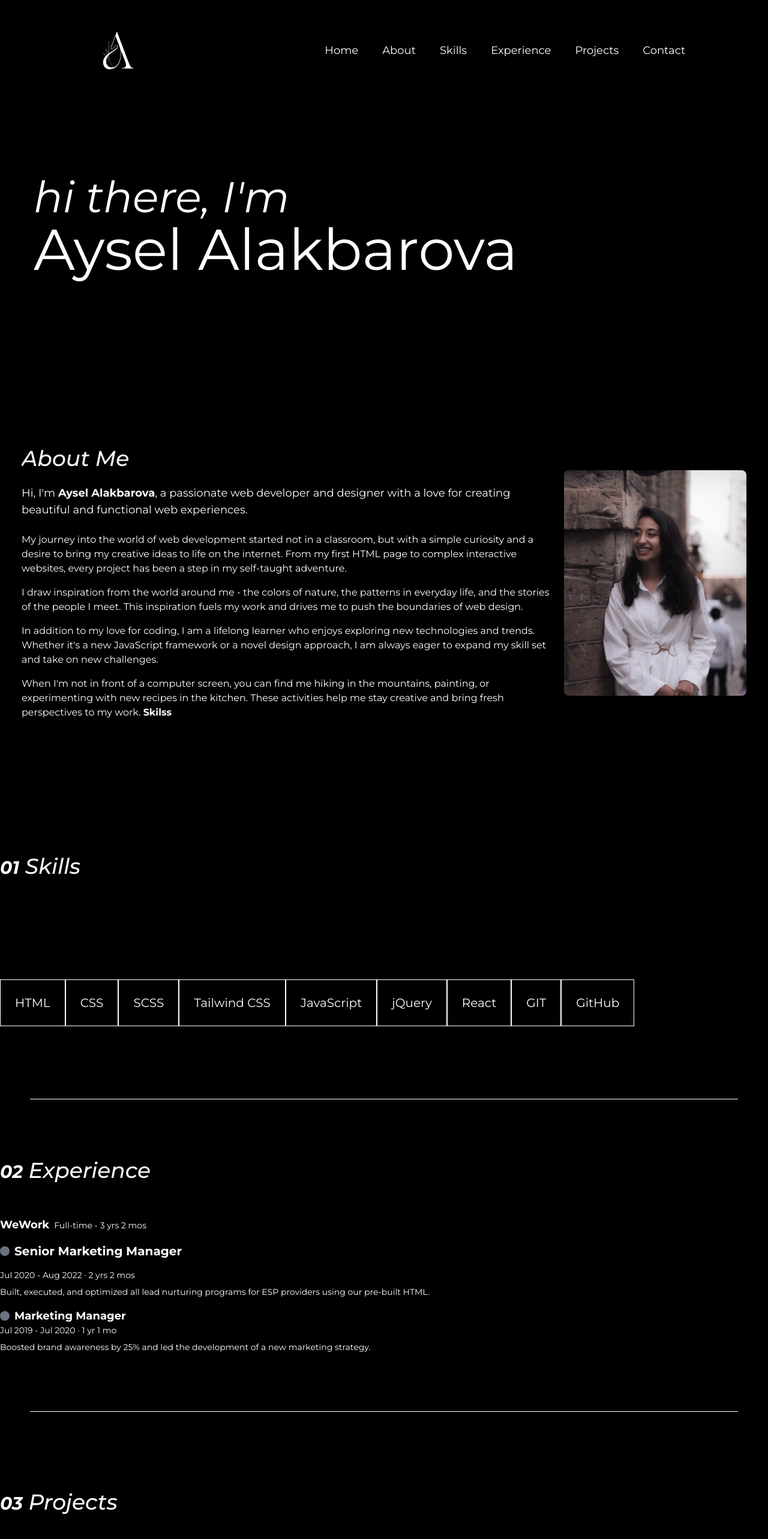
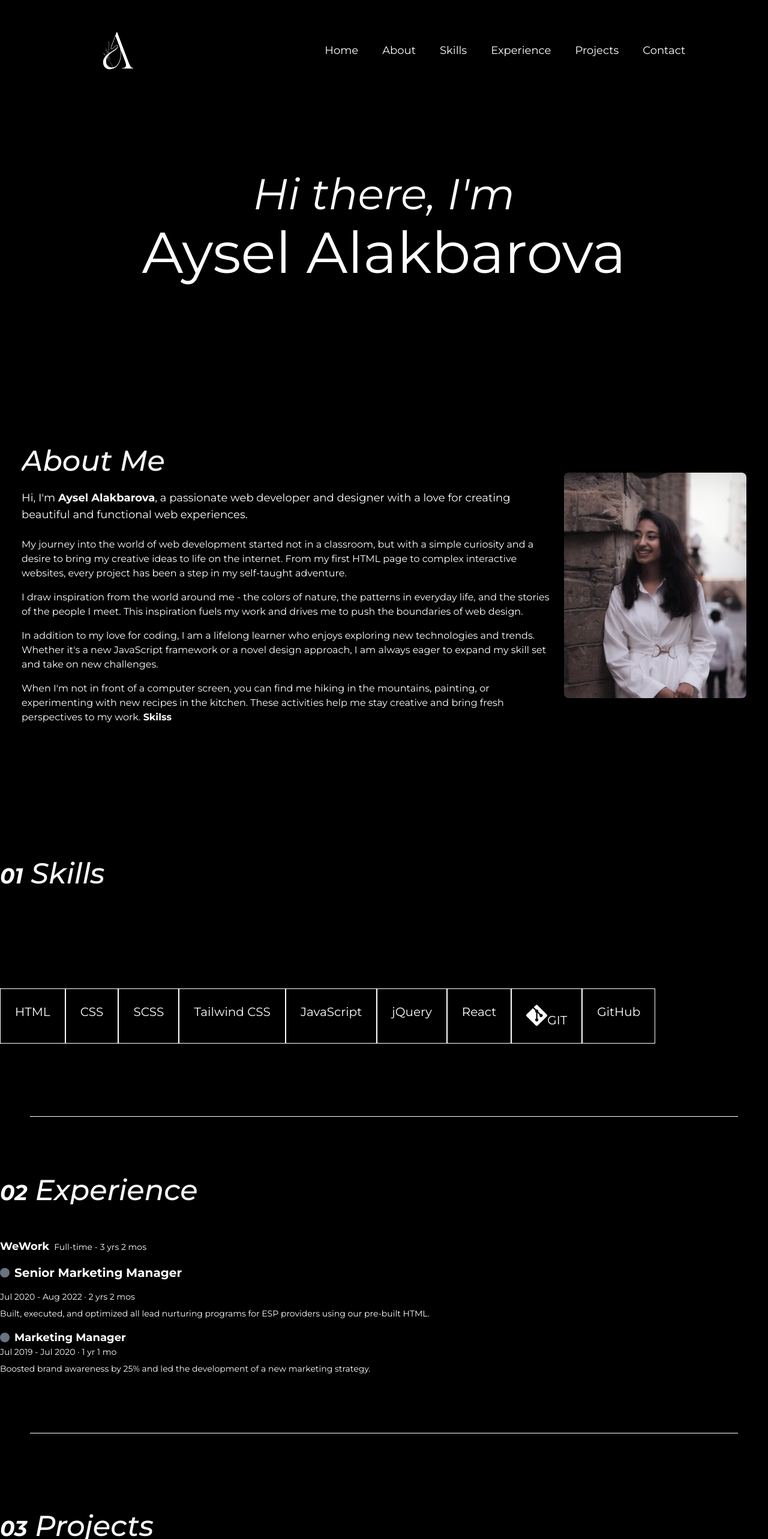
Before and after one commit to ayslkbrova/my_portfolio_website, a React (Vite) app: page / in a window 1280 px wide. Shown: the top 2566 px of the page at 60% size. Built offline with nearby package versions, Linux system fonts and the light colour scheme.

Commit message:
"some changes"

```diff
--- a/src/App.jsx
+++ b/src/App.jsx
@@ -1,5 +1,6 @@
 // import Nav from "./components/header"
 import Home from "./pages/home"
+import Footer from "./components/footer"
 
 function App() {
 
@@ -8,7 +9,7 @@ function App() {
     <>
       {/* <Nav /> */}
       <Home />
-
+      <Footer />
 
     </>
   )
--- /dev/null
+++ b/src/components/footer.jsx
@@ -0,0 +1,56 @@
+import React from 'react'
+import { useEffect } from 'react';
+import AOS from 'aos';
+import 'aos/dist/aos.css';
+import { FontAwesomeIcon } from '@fortawesome/react-fontawesome';
+import { faGithub } from '@fortawesome/free-brands-svg-icons';
+import { faExternalLinkAlt } from '@fortawesome/free-solid-svg-icons';
+// import { faLinkedin } from '@fortawesome/free-brands-svg-icons';
+import { faLinkedin, faInstagram, faMedium } from '@fortawesome/free-brands-svg-icons';
+import { faEnvelope } from '@fortawesome/free-solid-svg-icons';
+const footer = () => {
+    useEffect(() => {
+        AOS.init({
+            duration: 2000,
+            once: true,
+        });
+    }, [])
+    return (
+
+        <footer className="bg-black text-white py-4 w-12/12 max-w-7xl mx-auto">
+            <div className="flex justify-between space-x-4">
+                <div>&copy; 2024 Aysel Alakbarova</div>
+                <div className="flex space-x-2">
+                    <div>
+                        <a href="link-to-linkedin" className="text-white hover:text-gray-300">
+                            <FontAwesomeIcon icon={faLinkedin} className="text-500 h-5 w-5" />
+                        </a>
+                    </div>
+                    <div>
+                        <a href="link-to-gmail" className="text-white hover:text-gray-300" >
+                            <FontAwesomeIcon icon={faEnvelope} className="text-500 h-5 w-5" />
+                        </a>
+                    </div>
+                    <div>
+                        <a href="link-to-instagram" className="text-white hover:text-gray-300">
+                            <FontAwesomeIcon icon={faGithub} className="text-500 h-5 w-5" />
+                        </a>
+                    </div>
+                    <div>
+                        <a href="link-to-github" className="text-white hover:text-gray-300">
+                            <FontAwesomeIcon icon={faInstagram} className="text-500 h-5 w-5" />
+                        </a>
+                    </div>
+                    <div>
+                        <a href="link-to-medium" className="text-white hover:text-gray-300">
+                            <FontAwesomeIcon icon={faMedium} className="text-500 h-5 w-5" />
+                        </a>
+                    </div>
+                </div>
+
+            </div>
+        </footer>
+    )
+}
+
+export default footer
--- a/src/pages/home.jsx
+++ b/src/pages/home.jsx
@@ -10,6 +10,14 @@ import { faExternalLinkAlt } from '@fortawesome/free-solid-svg-icons';
 // import { faLinkedin } from '@fortawesome/free-brands-svg-icons';
 import { faLinkedin, faInstagram, faMedium } from '@fortawesome/free-brands-svg-icons';
 import { faEnvelope } from '@fortawesome/free-solid-svg-icons';
+// import { faHtml5 } from '@fortawesome/free-brands-svg-icons';
+// import {  faCss3Alt } from '@fortawesome/free-brands-svg-icons';
+// import {  faSass} from '@fortawesome/free-brands-svg-icons';
+// import {  faJs } from '@fortawesome/free-brands-svg-icons';
+// import {  faJquery} from '@fortawesome/free-brands-svg-icons';
+// import {  faReact } from '@fortawesome/free-brands-svg-icons';
+import { faGitAlt } from '@fortawesome/free-brands-svg-icons';
+
 
 
 const home = () => {
@@ -23,21 +31,31 @@ const home = () => {
 
         <>
             <Nav />
-            <section id='Home' className='flex items-center justify-start h-50vh mx-14 ' data-aos="fade-right" >
-                <h1 className='text-8xl text-white'>
-                    <span className='text-7xl italic'>hi there, I'm </span> <br />
+            <section id='Home' className='flex flex-col items-center justify-center h-50vh  ' data-aos="fade-right" >
+                <h1 className='text-8xl text-white text-center'>
+                    <span className=' text-7xl  italic leading-snug'>Hi there, I'm </span> <br />
                     Aysel Alakbarova
                 </h1>
+                {/* <p className='text-white text-center leading-snug text-italic'>shine in the world</p> */}
+
             </section>
             <section id='about' className='p-8 bg-black-100 my-36 text-white flex items-center '>
                 <div className='w-9/12 max-w-4xl mx-auto' data-aos="fade-right">
-                    <h2 className='text-4xl font-medium mb-6 text-left italic text-700 gradient-text' style={{ color: '#FFD700' }}>About Me</h2>
+                    <h2 className='text-5xl  font-medium mb-6 text-left italic text-700 gradient-text' style={{ color: '#FFD700' }}>About Me</h2>
                     <div className='flex items-center mb-6'>
 
                         <div>
                             <p className='text-lg'>
                                 Hi, I'm <span className='font-bold text-700'>Aysel Alakbarova</span>, a passionate web developer and designer
                                 with a love for creating beautiful and functional web experiences.
+                                {/* <FontAwesomeIcon icon={faHtml5} size="2x" />
+                                <FontAwesomeIcon icon={faCss3Alt} size="2x" />
+                                <FontAwesomeIcon icon={faSass} size="2x" />
+                                <FontAwesomeIcon icon={faJs} size="2x" />
+                                <FontAwesomeIcon icon={faJquery} size="2x" />
+                                <FontAwesomeIcon icon={faReact} size="2x" />
+                                <FontAwesomeIcon icon={faGithub} size="2x" /> */}
+
                             </p>
                         </div>
                     </div>
@@ -68,33 +86,16 @@ const home = () => {
             <section id='skills' className='py-12 my-38 text-white section-animation ' data-aos="fade-up"
                 data-aos-duration="5000">
                 <div className='w-12/12 max-w-7xl mx-auto' >
-                    <h2 className='text-4xl font-medium mb-6 text-left italic text-700 gradient-text' style={{ color: '#FFD700' }}> <span class="text-3xl font-bold mb-4">01</span>  Skills</h2>
+                    <h2 className='text-5xl font-medium mb-6 text-left italic text-700 gradient-text' style={{ color: '#FFD700' }}> <span class="text-4xl font-bold mb-4">01</span>  Skills</h2>
 
                 </div>
-                {/* <div className='max-w-7xl mx-auto'>
 
-                    <div className='grid grid-cols-2 gap-6'>
-                        <div>
-                            <h3 className='text-2xl font-semibold mb-4'>Front-End</h3>
-                            <ul className='list-disc list-inside'>
-                                <li>HTML</li>
-                                <li>CSS</li>
-                                <li>Scss</li>
-                                <li>Tailwind</li>
-                                <li>JavaScript</li>
-                                <li>Jquery</li>
-                                <li>React</li>
-
-                            </ul>
-                        </div>
-
-                    </div>
-                </div> */}
                 <div class="bg-black text-white py-36 w-12/12 max-w-7xl mx-auto ">
                     <div class="container mx-auto text-xl">
                         <ul class="flex">
                             <li class="mb-2 p-6 bg-black border border-black border-white hover:border-gray-400 hover:text-white transition-all duration-300 transform hover:-translate-y-5
-cursor-pointer">HTML</li>
+cursor-pointer">
+                                HTML</li>
                             <li class="mb-2 p-6 bg-black border border-black border-white hover:border-gray-400 hover:text-white transition-all duration-300 transform hover:-translate-y-5
 cursor-pointer">CSS</li>
                             <li class="mb-2 p-6 bg-black border border-black border-white hover:border-gray-400 hover:text-white transition-all duration-300 transform hover:-translate-y-5
@@ -108,7 +109,9 @@ cursor-pointer">jQuery</li>
                             <li class="mb-2 p-6 bg-black border border-black border-white hover:border-gray-400 hover:text-white transition-all duration-300 transform hover:-translate-y-5
 cursor-pointer">React</li>
                             <li class="mb-2 p-6 bg-black border border-black border-white hover:border-gray-400 hover:text-white transition-all duration-300 transform hover:-translate-y-5
-cursor-pointer">GIT</li>
+cursor-pointer">
+                                <FontAwesomeIcon icon={faGitAlt} size="2x" />
+                                GIT</li>
                             <li class="mb-2 p-6 bg-black border border-black border-white hover:border-gray-400 hover:text-white transition-all duration-300 transform hover:-translate-y-5
 cursor-pointer">GitHub</li>
                         </ul>
@@ -120,17 +123,17 @@ cursor-pointer">GitHub</li>
 
                 {/* <section id='animated-section' className='py-12 my-38 text-white' data-aos="fade-left">
       <div className='w-12/12 max-w-7xl mx-auto'>
-        <h2 className='text-4xl font-medium mb-6 text-left italic text-700 gradient-text' style={{ color: '#FFD700' }}>Animated Section</h2>
+        <h2 className='text-5xl font-medium mb-6 text-left italic text-700 gradient-text' style={{ color: '#FFD700' }}>Animated Section</h2>
       </div>
 
     </section> */}
 
             </section>
-            <section id="experience"  className='py-12 my-38 text-white section-animation ' data-aos="fade-up"
+            <section id="experience" className='py-12 my-38 text-white section-animation ' data-aos="fade-up"
                 data-aos-duration="5000">
                 <div className='w-12/12 max-w-7xl mx-auto'>
-                    <h2 className='text-4xl font-medium mb-6 text-left italic text-700 gradient-text' style={{ color: '#FFD700' }}>
-                        <span className="text-3xl font-bold mb-4">02</span> Experience
+                    <h2 className='text-5xl font-medium mb-6 text-left italic text-700 gradient-text' style={{ color: '#FFD700' }}>
+                        <span className="text-4xl font-bold mb-4">02</span> Experience
                     </h2>
 
                     <div className="bg-black text-white py-8 mb-24 px-4flex flex-col">
@@ -159,8 +162,8 @@ cursor-pointer">GitHub</li>
             </section>
             <section id='projects' className='py-12 my-8 text-white section-animation' data-aos="fade-up" data-aos-duration="5000">
                 <div className='w-12/12 max-w-7xl mx-auto'>
-                    <h2 className='text-4xl font-medium mb-6 text-left italic text-700 gradient-text' style={{ color: '#FFD700' }}>
-                        <span className="text-3xl font-bold mb-4">03</span> Projects
+                    <h2 className='text-5xl font-medium mb-6 text-left italic text-700 gradient-text' style={{ color: '#FFD700' }}>
+                        <span className="text-4xl font-bold mb-4">03</span> Projects
                     </h2>
 
                     <div className="container mx-auto py-24">
@@ -229,8 +232,8 @@ cursor-pointer">GitHub</li>
 
             <section id='contact' className='py-12 my-8 text-white section-animation' data-aos="fade-up" data-aos-duration="5000">
                 <div className='w-12/12 max-w-7xl mx-auto'>
-                    <h2 className='text-4xl font-medium mb-6 text-left italic text-700 gradient-text' style={{ color: '#FFD700' }}>
-                        <span className="text-3xl font-bold mb-4">04</span> Contact
+                    <h2 className='text-5xl font-medium mb-6 text-left italic text-700 gradient-text' style={{ color: '#FFD700' }}>
+                        <span className="text-4xl font-bold mb-4">04</span> Contact
                     </h2>
                     <div className="flex justify-between pt-8 pb-24">
                         <div className='w-6/12 max-w-4xl mx-auto' data-aos="fade-right">
@@ -282,39 +285,7 @@ cursor-pointer">GitHub</li>
             </section>
 
 
-            <footer className="bg-black text-white py-4 w-12/12 max-w-7xl mx-auto">
-                <div className="flex justify-between space-x-4">
-                    <div>&copy; 2024 Aysel Alakbarova</div>
-                    <div className="flex space-x-2">
-                        <div>
-                            <a href="link-to-linkedin" className="text-white hover:text-gray-300">
-                                <FontAwesomeIcon icon={faLinkedin} className="text-500 h-5 w-5" />
-                            </a>
-                        </div>
-                        <div>
-                            <a href="link-to-gmail" className="text-white hover:text-gray-300" >
-                                <FontAwesomeIcon icon={faEnvelope} className="text-500 h-5 w-5" />
-                            </a>
-                        </div>
-                        <div>
-                            <a href="link-to-instagram" className="text-white hover:text-gray-300">
-                                <FontAwesomeIcon icon={faGithub} className="text-500 h-5 w-5" />
-                            </a>
-                        </div>
-                        <div>
-                            <a href="link-to-github" className="text-white hover:text-gray-300">
-                                <FontAwesomeIcon icon={faInstagram} className="text-500 h-5 w-5" />
-                            </a>
-                        </div>
-                        <div>
-                            <a href="link-to-medium" className="text-white hover:text-gray-300">
-                                <FontAwesomeIcon icon={faMedium} className="text-500 h-5 w-5" />
-                            </a>
-                        </div>
-                    </div>
 
-                </div>
-            </footer>
         </>
 
     )
```
